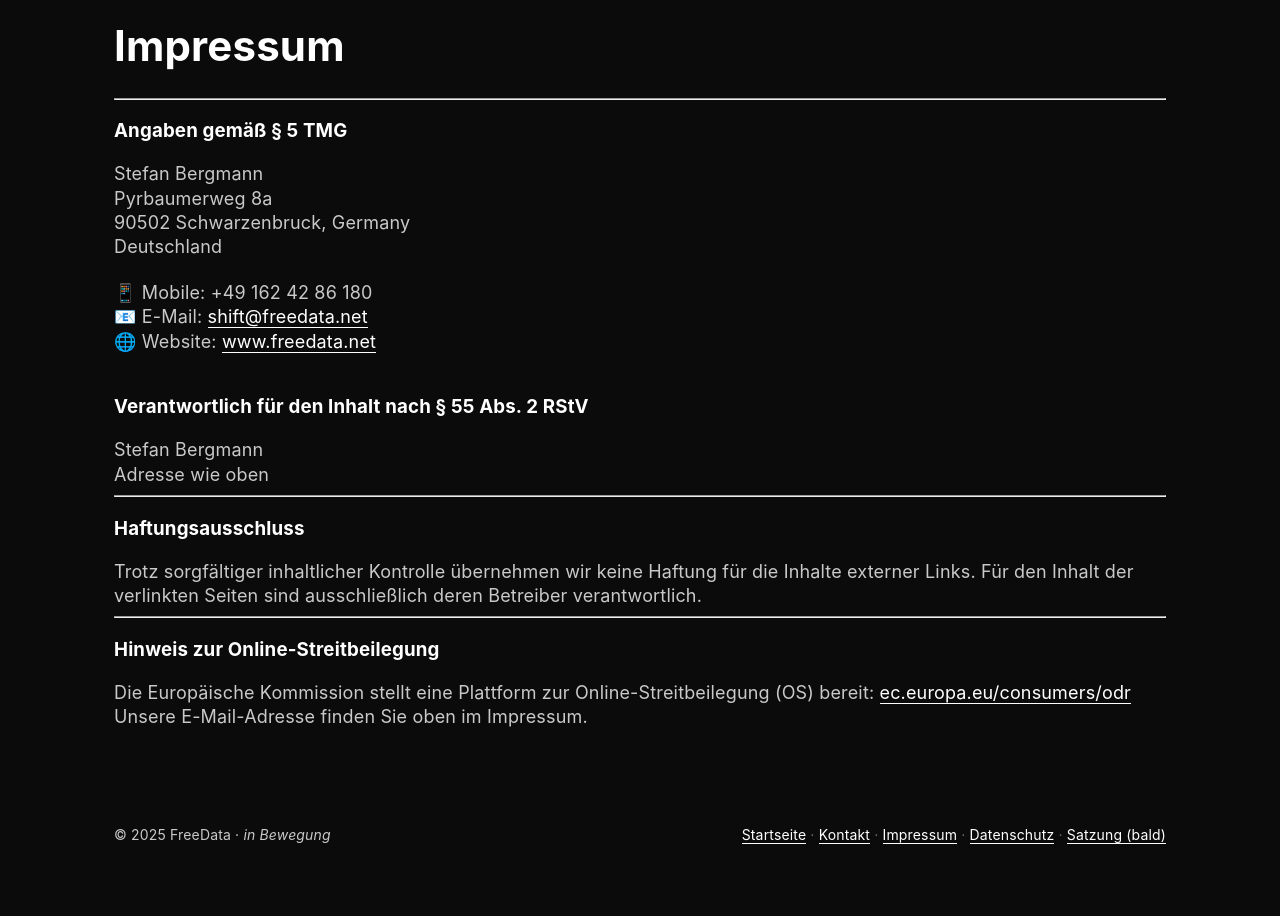
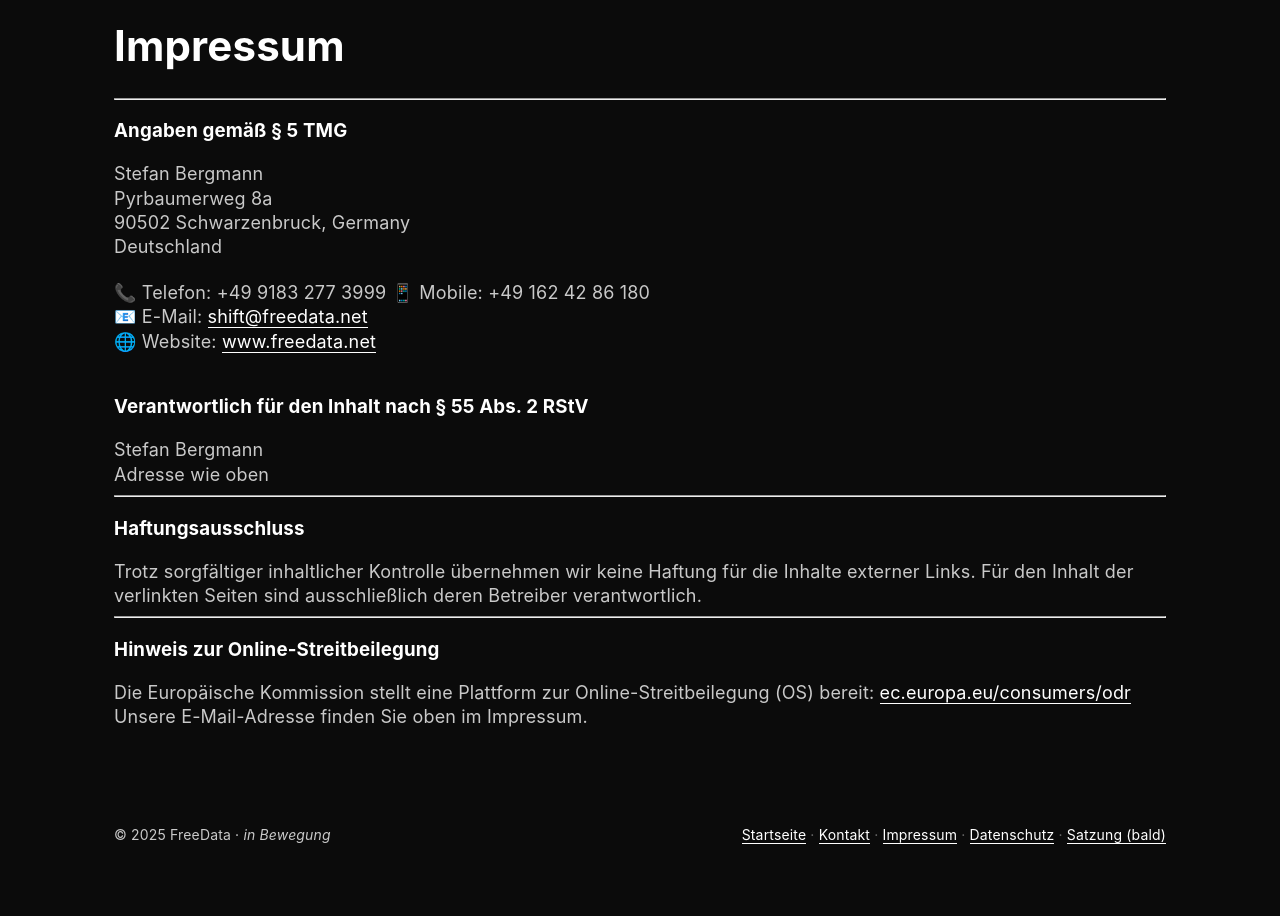
Before and after one commit to freedata-coop/freedata-coop.github.io, a Jekyll site: the page built from impressum.md, in a window 1280 px wide. Built offline with Jekyll 4.4.1, drawn with Linux system fonts in a browser that asks for light colours.

Commit message:
update impressum - phone number.

```diff
--- a/impressum.md
+++ b/impressum.md
@@ -20,6 +20,7 @@ permalink: /impressum/
 
 <br>
   <p>
+    📞 Telefon: +49 9183 277 3999
     📱 Mobile: +49 162 42 86 180 <br/>
     📧 E-Mail: <a href="mailto:shift@freedata.net">shift@freedata.net</a> <br/>
     🌐 Website: <a href="https://www.freedata.net">www.freedata.net</a>
```
